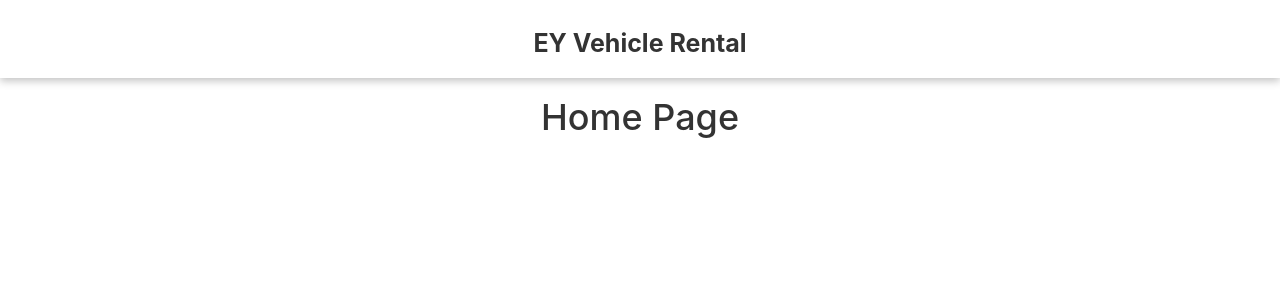
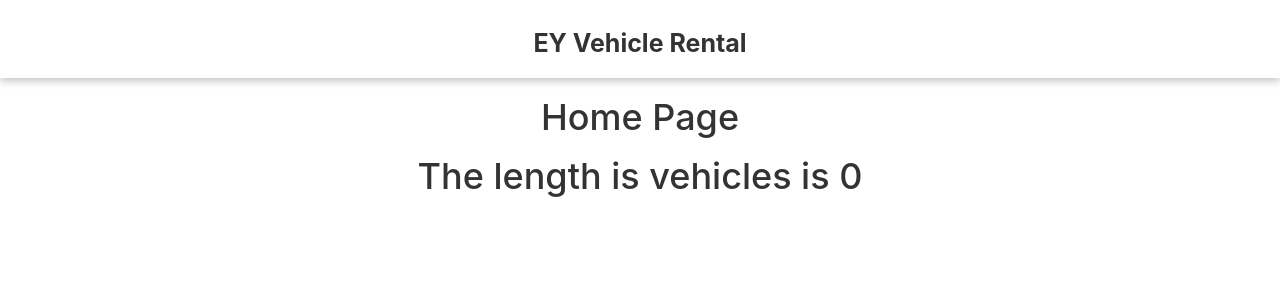
Before and after one commit to vivekvchavan/vehicle_renting_app, a React (Create React App) app: page / in a window 1280 px wide. Shown: the top 300 px of the page. Built offline with nearby package versions, Linux system fonts and the light colour scheme.

Commit message:
Creating Store & Reducer

```diff
--- a/package.json
+++ b/package.json
@@ -8,8 +8,12 @@
     "@testing-library/user-event": "^13.5.0",
     "react": "^18.2.0",
     "react-dom": "^18.2.0",
+    "react-redux": "^8.1.3",
     "react-router-dom": "^6.20.0",
     "react-scripts": "5.0.1",
+    "redux": "^4.2.1",
+    "redux-devtools-extension": "^2.13.9",
+    "redux-thunk": "^2.4.2",
     "web-vitals": "^2.1.4"
   },
   "scripts": {
--- a/src/index.js
+++ b/src/index.js
@@ -3,11 +3,16 @@ import ReactDOM from 'react-dom/client';
 import './index.css';
 import App from './App';
 import reportWebVitals from './reportWebVitals';
+import store from './redux/store';
+import {Provider} from 'react-redux';
+
 
 const root = ReactDOM.createRoot(document.getElementById('root'));
 root.render(
   <React.StrictMode>
+    <Provider store={store}>
     <App />
+    </Provider>
   </React.StrictMode>
 );
 
--- a/src/pages/Home.js
+++ b/src/pages/Home.js
@@ -1,10 +1,13 @@
 import React from 'react';
 import { DefaultLayout } from '../components/DefaultLayout';
+import { useSelector } from 'react-redux';
 
 export function Home() {
+    const {vehicle} = useSelector(state=>state.vehicleReducer);
     return(
         <DefaultLayout>
            <h1>Home Page</h1>
+           <h1>The length is vehicles is {vehicle.length}</h1>
         </DefaultLayout>
     );
 }
--- /dev/null
+++ b/src/redux/reducers/vehicleReducer.js
@@ -0,0 +1,9 @@
+const initialData = {
+    vehicle : []
+};
+
+export const vehicleReducer = (state=initialData,action) =>{
+    switch(action.type){
+        default:return state
+    }
+}
--- /dev/null
+++ b/src/redux/store.js
@@ -0,0 +1,21 @@
+import { createStore, applyMiddleware, combineReducers } from 'redux';
+import { composeWithDevTools } from 'redux-devtools-extension';
+import thunk from 'redux-thunk';
+import {vehicleReducer} from './reducers/vehicleReducer';
+
+const composeEnhancers = composeWithDevTools({
+
+});
+
+const rootReducer = combineReducers({
+    vehicleReducer
+})
+
+const store = createStore(
+  rootReducer,
+  composeEnhancers(
+    applyMiddleware(thunk)
+  )
+);
+
+export default store;
```
Also changed, not shown: 1 other file (tests, documents, lock files or other folders).
